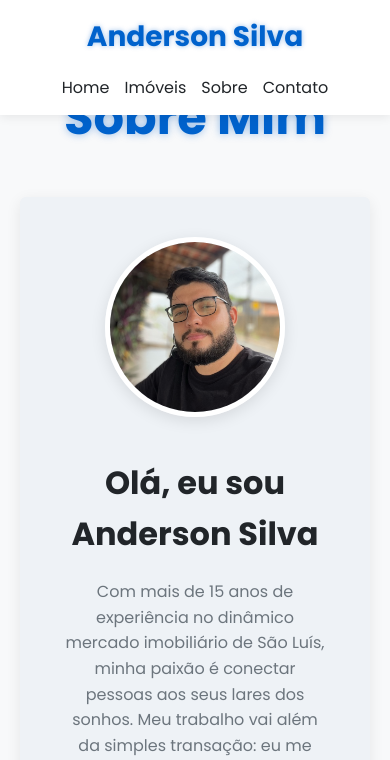
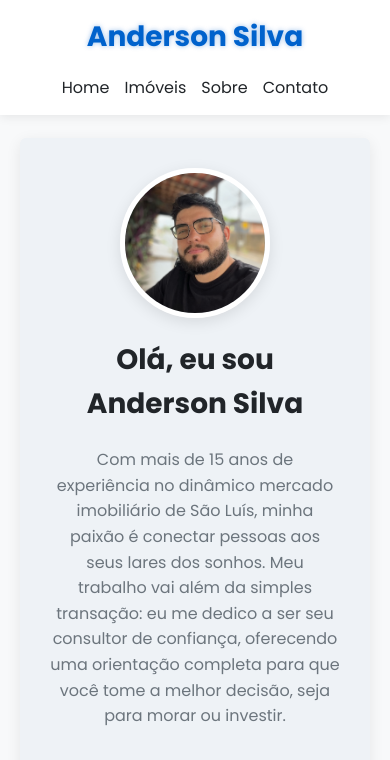
Before and after one commit to Davimirandajr/AndersonSilvaCorretoria, a plain HTML site: page sobre.html in a window 390 px wide. Shown: the top 760 px of the page. Drawn offline with Linux system fonts and the light colour scheme; a script that the page names is missing; files whose address does not match are found by name.

Commit message:
Update sobre.css

```diff
--- a/css/sobre.css
+++ b/css/sobre.css
@@ -4,7 +4,7 @@
 
 /* Título principal da página */
 .main-content {
-    padding-top: 80px;
+    padding-top: 60px;
 }
 
 .main-title {
@@ -146,7 +146,11 @@ section {
     margin-right: 8px;
 }
 
-/* Responsividade */
+/* ==================================== */
+/* Responsividade Aprimorada */
+/* ==================================== */
+
+/* Ajustes para telas menores que 992px */
 @media (max-width: 992px) {
     .profile-content,
     .bio-video-content {
@@ -158,9 +162,42 @@ section {
     }
     .video-container {
         max-width: 100%;
+        margin-top: 20px;
     }
     .profile-img {
         width: 180px;
         height: 180px;
     }
 }
+
+/* Ajustes para telas menores que 768px (smartphones) */
+@media (max-width: 768px) {
+    .main-content {
+        padding-top: 40px;
+    }
+    .main-title {
+        font-size: 36px;
+    }
+    h2 {
+        font-size: 28px;
+    }
+    h3 {
+        font-size: 24px;
+    }
+    section {
+        padding: 40px 0;
+    }
+    .profile-section {
+        padding: 30px;
+    }
+    .profile-content {
+        gap: 20px;
+    }
+    .profile-img {
+        width: 150px;
+        height: 150px;
+    }
+    .instagram-bio-card {
+        padding: 20px;
+    }
+}
```
